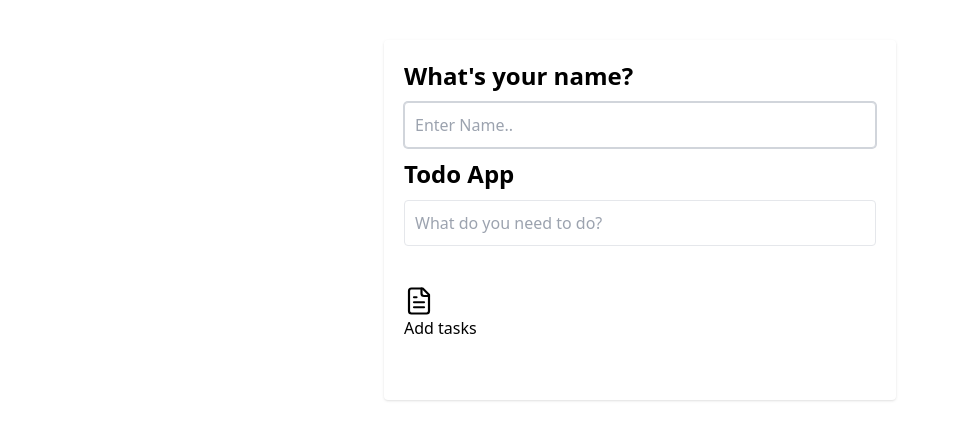
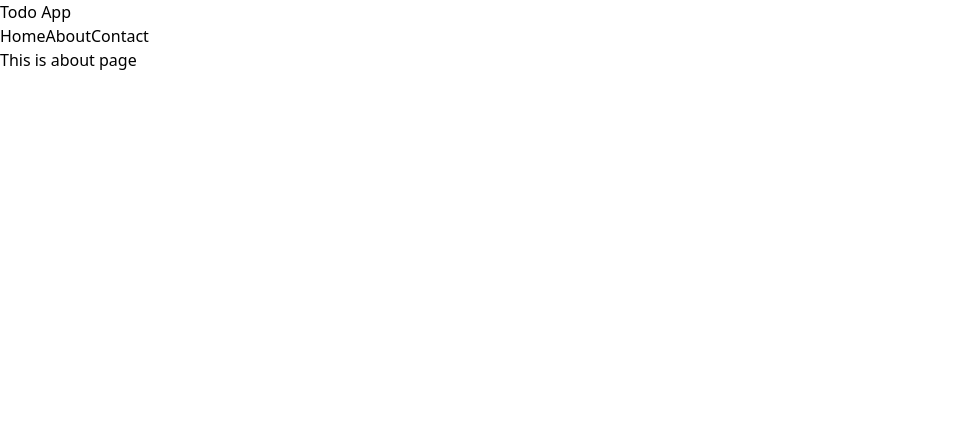
Before and after one commit to muneebacentosquare/todo.app.test, a React (Vite) app: page / in a window 1280 px wide. Shown: the top 440 px of the page, without its empty margins (0-958 px from the left). Built offline with nearby package versions, Linux system fonts and the light colour scheme.

Commit message:
React Router

```diff
--- /dev/null
+++ b/src/Components/NavigationBar.jsx
@@ -0,0 +1,22 @@
+import React from "react";
+
+export default function NavigationBar(){
+    return (
+        <nav className="flex justify-between mx-6">
+            <h4>Todo App</h4>
+            <ul>
+                <li>
+                    <a href="#">
+                        Home
+                    </a>
+                    <a href="#">
+                        About
+                    </a>
+                    <a href="#">
+                        Contact
+                    </a>
+                </li>
+            </ul>
+        </nav>
+    );
+}
--- /dev/null
+++ b/src/Components/Root.jsx
@@ -0,0 +1,14 @@
+import React from "react";
+import App from "../App.jsx";
+import About from "./pages/About.jsx";
+import NavigationBar from "./NavigationBar.jsx";
+
+export default function Root() {
+    return (
+        <>
+            <NavigationBar></NavigationBar>
+            {/*<App/>*/}
+            <About></About>
+        </>
+    );
+}
--- /dev/null
+++ b/src/Components/pages/About.jsx
@@ -0,0 +1,7 @@
+import React from "react";
+
+export default function About(){
+    return(
+        <h1>This is about page</h1>
+    );
+}
--- a/src/main.jsx
+++ b/src/main.jsx
@@ -1,9 +1,9 @@
 import React from 'react'
 import ReactDOM from 'react-dom/client'
-import App from './App.jsx'
+import Root from "./Components/Root.jsx";
 
 ReactDOM.createRoot(document.getElementById('root')).render(
-  <React.StrictMode>
-    <App />
-  </React.StrictMode>,
+    <React.StrictMode>
+        <Root/>
+    </React.StrictMode>,
 )
```
